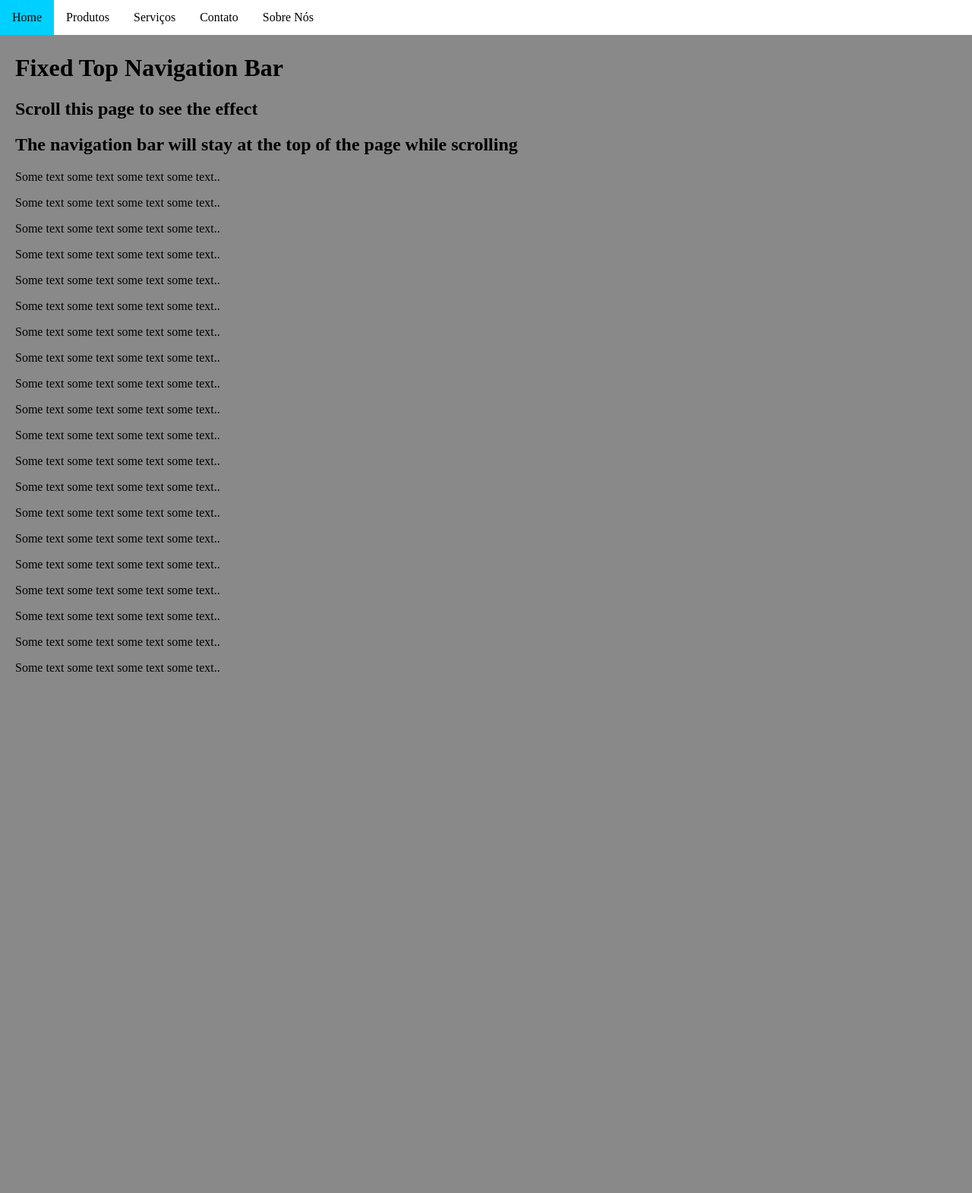
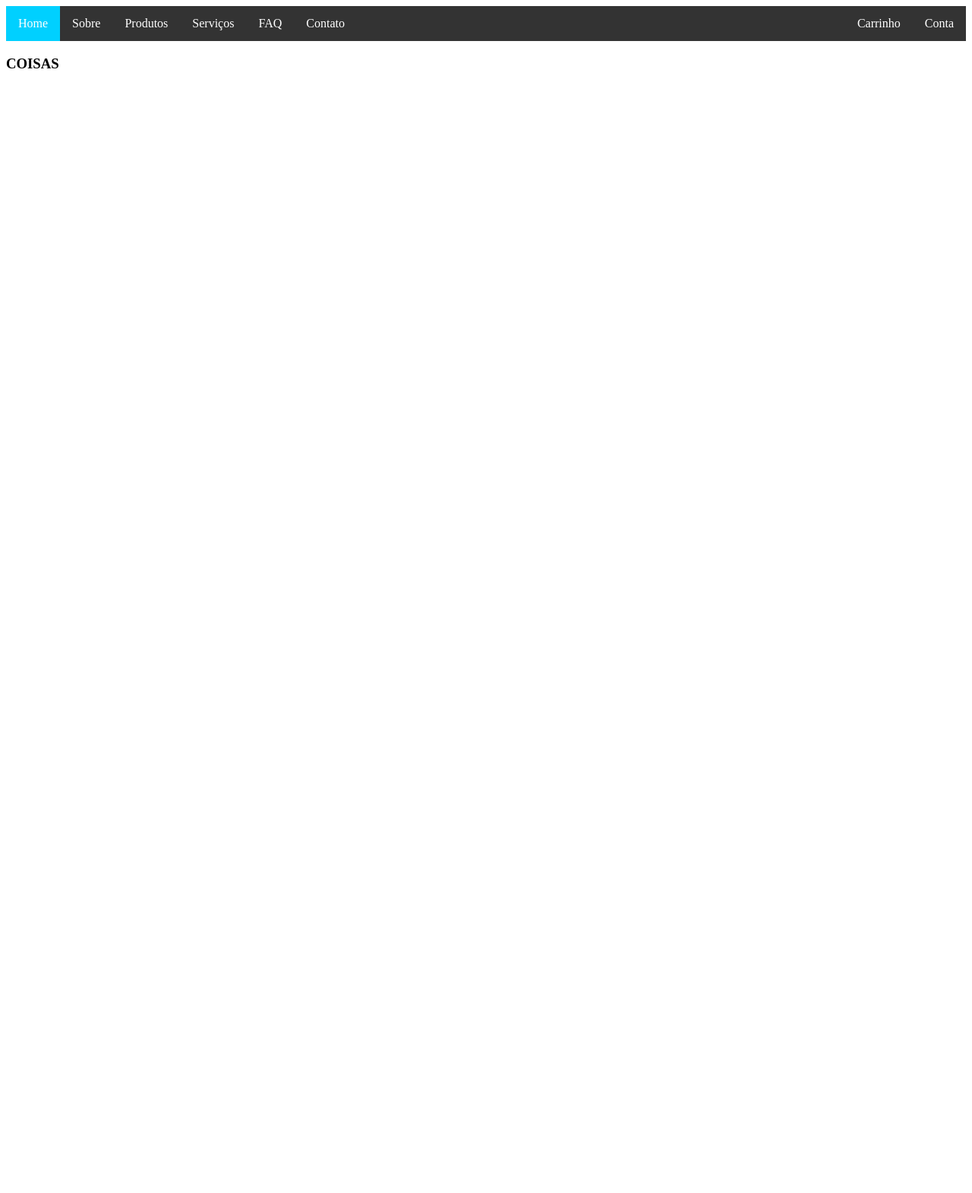
Before and after one commit to labrinasari/site, a PHP site: page / in a window 1280 px wide. Shown: the whole page at 76% size. After the commit the page ends 90 px from the top, so only its background shows below. Run offline with PHP 8.4, Linux system fonts and the light colour scheme.

Commit message:
opa,tudo bem

```diff
--- a/index.php
+++ b/index.php
@@ -2,32 +2,55 @@
 <html>
 <head>
 <style>
-body {margin:0;}
-
 ul {
     list-style-type: none;
     margin: 0;
     padding: 0;
     overflow: hidden;
-    background-color: white;
-    position: fixed;
-    top: 0;
-    width: 100%;
-    color: black;
+    background-color: #333;
 }
 
 li {
     float: left;
 }
 
-li a {
-    display: block;
+li a, .dropbtn {
+    display: inline-block;
+    color: white;
     text-align: center;
-        color: black;
     padding: 14px 16px;
     text-decoration: none;
 }
 
+li a:hover, .dropdown:hover .dropbtn {
+    background-color: black;
+}
+
+li.dropdown {
+    display: inline-block;
+}
+
+.dropdown-content {
+    display: none;
+    position: absolute;
+    background-color: #333;
+    min-width: 160px;
+    box-shadow: 0px 8px 16px 0px rgba(0,0,0,0.2);
+}
+
+.dropdown-content a {
+    color: white;
+    padding: 12px 16px;
+    text-decoration: none;
+    display: block;
+    text-align: left;
+}
+
+.dropdown-content a:hover {background-color: #black}
+
+.dropdown:hover .dropdown-content {
+    display: block;
+}
 li a:hover:not(.active) {
     background-color: #111;
 }
@@ -40,39 +63,28 @@ li a:hover:not(.active) {
 <body>
 
 <ul>
-<li><a class="active" href="#index">Home</a></li>
-  <li><a href="#prod">Produtos</a></li>
-  <li><a href="#serv">Serviços</a></li>
-  <li><a href="#cont">Contato</a></li>
-  <li><a href="#sobre">Sobre Nós</a></li>
+  <li><a class="active" href="#home">Home</a></li>
+  <li><a href="#sobre">Sobre</a></li>
+  <li class="dropdown">
+    <a href="#" class="dropbtn">Produtos</a>
+    <div class="dropdown-content">
+      <a href="#">Notebook</a>
+      <a href="#">Teclado</a>
+      <a href="#">Mouse</a>
+      <a href="#">Smartphone</a>
+      <a href="#">TV/Tela</a>
+      <a href="#">Console</a>
+    </div>
+  </li>
+    <li><a href="#servicos">Serviços</a></li>
+  <li><a href="#faq">FAQ</a></li>
+  <li><a href="#contato">Contato</a></li>
+  <li style="float:right"><a href="#conta">Conta</a></li>
+  <li style="float:right"><a href="#carrinho">Carrinho</a></li>
 </ul>
 
-<div style="padding:20px;background-color:#898989; margin-top:30px;height:1500px;">
-<h1>Fixed Top Navigation Bar</h1>
-<h2>Scroll this page to see the effect</h2>
-<h2>The navigation bar will stay at the top of the page while scrolling</h2>
+<h3>COISAS</h3>
 
-<p>Some text some text some text some text..</p>
-<p>Some text some text some text some text..</p>
-<p>Some text some text some text some text..</p>
-<p>Some text some text some text some text..</p>
-<p>Some text some text some text some text..</p>
-<p>Some text some text some text some text..</p>
-<p>Some text some text some text some text..</p>
-<p>Some text some text some text some text..</p>
-<p>Some text some text some text some text..</p>
-<p>Some text some text some text some text..</p>
-<p>Some text some text some text some text..</p>
-<p>Some text some text some text some text..</p>
-<p>Some text some text some text some text..</p>
-<p>Some text some text some text some text..</p>
-<p>Some text some text some text some text..</p>
-<p>Some text some text some text some text..</p>
-<p>Some text some text some text some text..</p>
-<p>Some text some text some text some text..</p>
-<p>Some text some text some text some text..</p>
-<p>Some text some text some text some text..</p>
-</div>
 
 </body>
 </html>
```
Also changed, not shown: img/logoinfoset.png (added).
